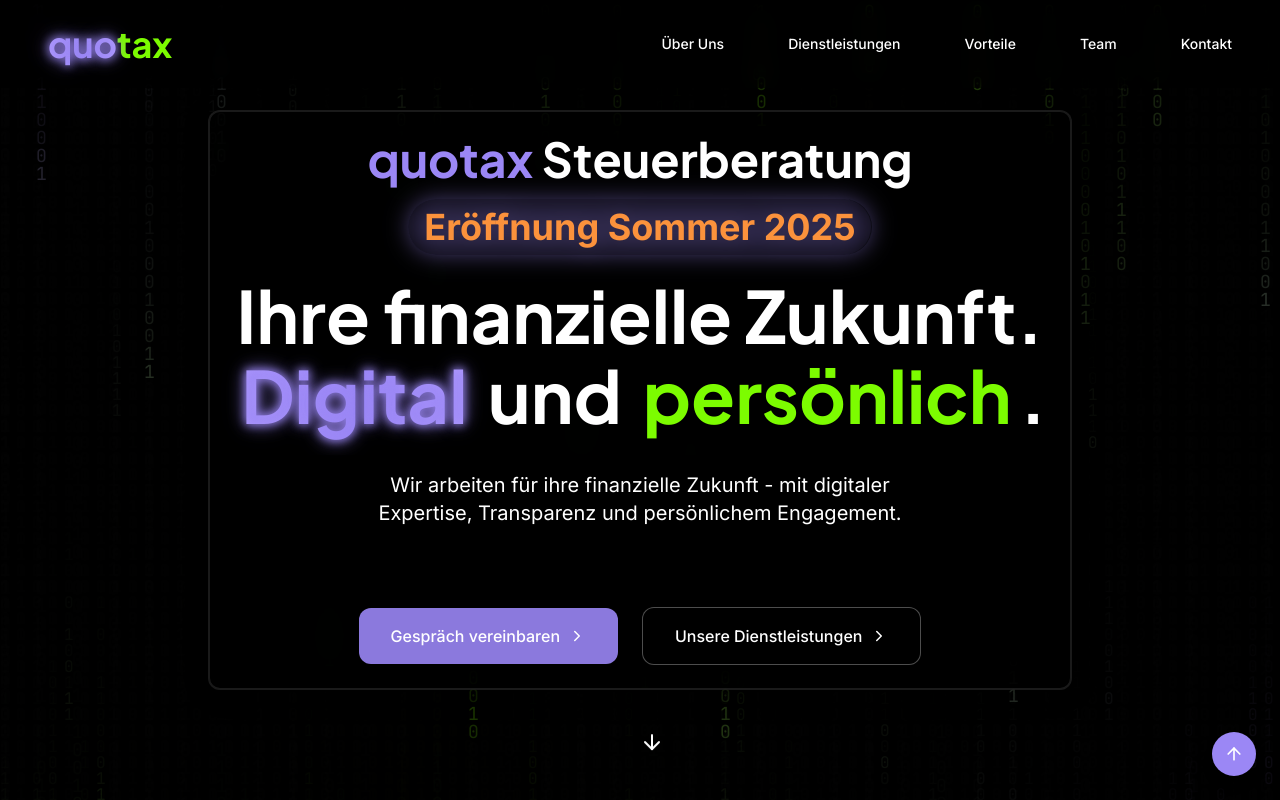
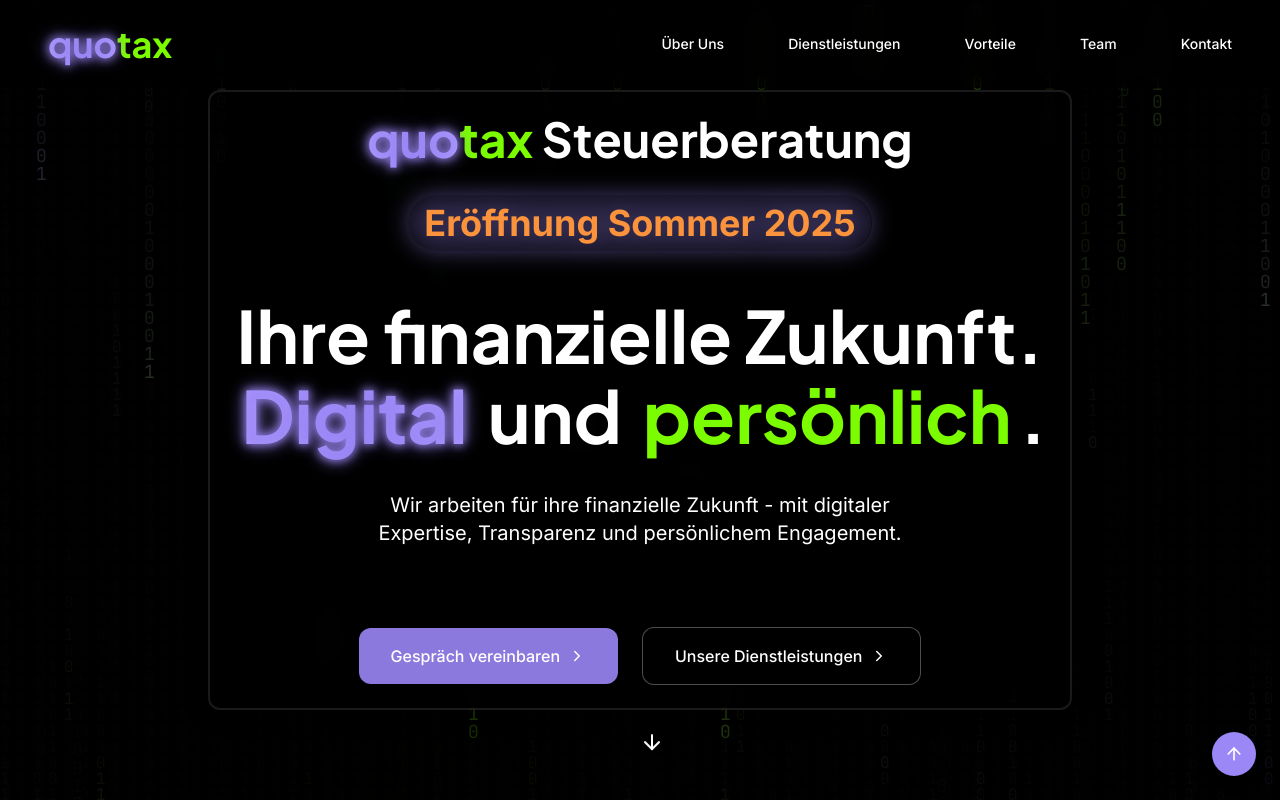
Before and after one commit to RalfJB/quotax-onepage-commitment, a React (Vite) app: page / in a window 1280 px wide. Shown: the top 800 px of the page. Built offline with nearby package versions, Linux system fonts and the light colour scheme.

Commit message:
Improve logo appearance and spacing
- Adjust logo styling to improve appearance.
- Increase spacing between elements in the hero section.

```diff
--- a/src/components/Hero.tsx
+++ b/src/components/Hero.tsx
@@ -28,9 +28,9 @@ const Hero = () => {
         className="z-10 max-w-4xl text-center animate-fade-in-up glass-morphism"
         style={{ animationDelay: '0.3s' }}
       >
-        <div className="mb-6 text-center">
-          <h2 className="text-3xl md:text-4xl lg:text-5xl font-display font-bold text-white mb-4">
-            <span className="text-purple">quotax</span> Steuerberatung
+        <div className="mb-12 text-center">
+          <h2 className="text-3xl md:text-4xl lg:text-5xl font-display font-bold text-white mb-8">
+            <span className="text-shiny-purple">quo</span><span className="text-green">tax</span> Steuerberatung
           </h2>
           <div className="text-2xl md:text-3xl lg:text-4xl font-bold text-orange-400 animate-pulse-glow py-2 px-4 rounded-full bg-black/50 backdrop-blur-sm inline-block">
             Eröffnung Sommer 2025
```
